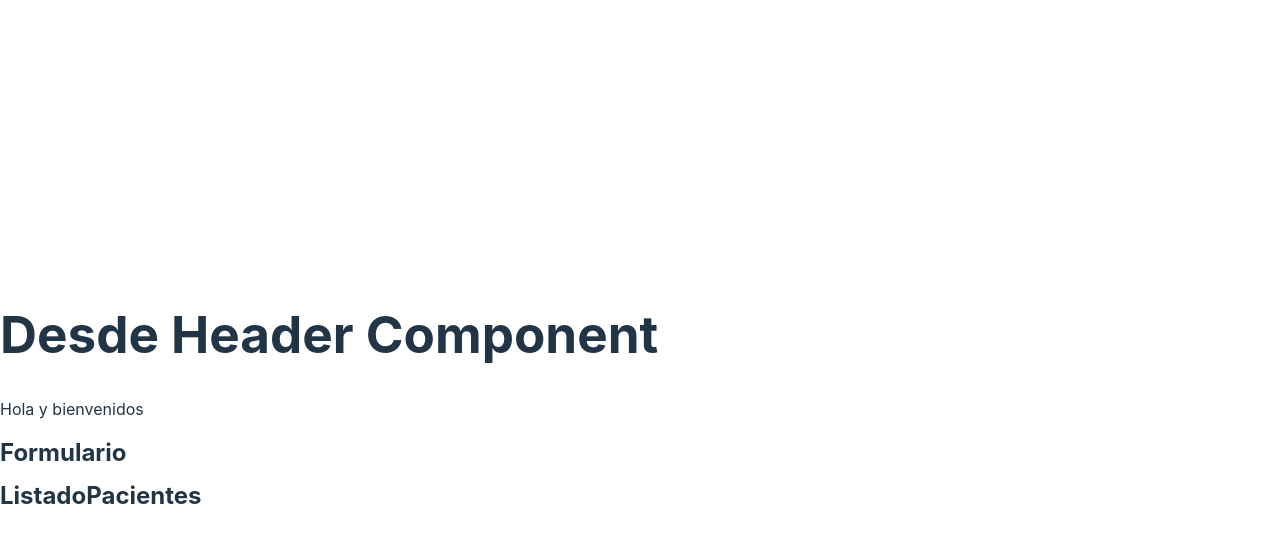
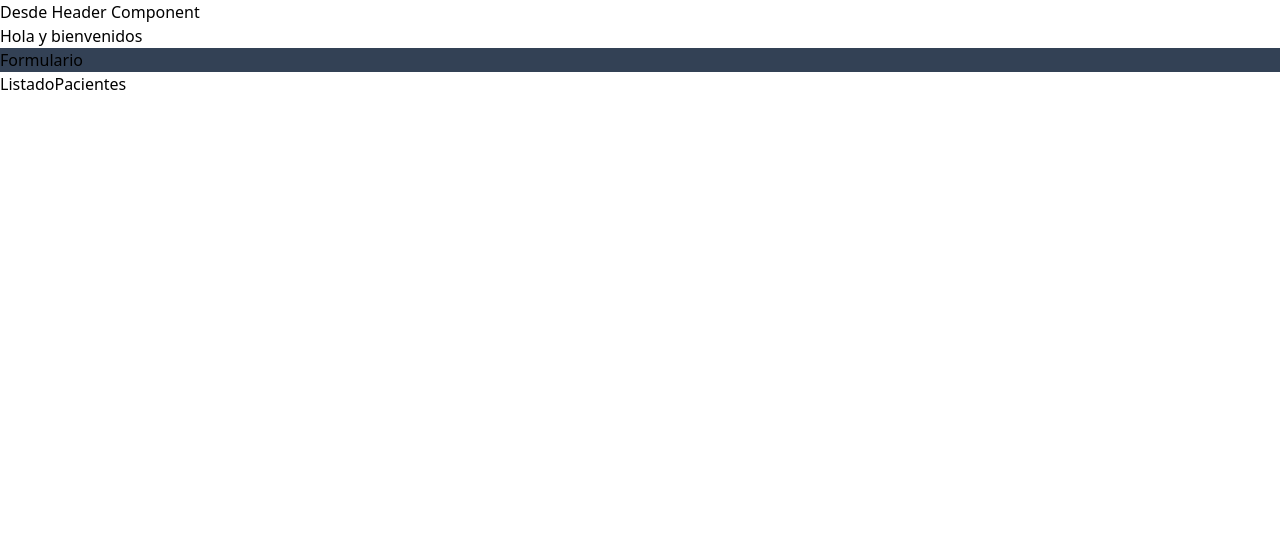
Before and after one commit to Luis-Salinas-SD/citas, a React (Vite) app: page / in a window 1280 px wide. Shown: the top 542 px of the page. Built offline with nearby package versions, Linux system fonts and the light colour scheme.

Commit message:
Instalacion de Tailwind finalizada

```diff
--- a/src/components/Formulario.jsx
+++ b/src/components/Formulario.jsx
@@ -2,7 +2,7 @@ import React from 'react'
 
 const Formulario = () => {
   return (
-    <div>
+    <div className='bg-slate-700'>
       <h2>Formulario</h2>
     </div>
   )
--- a/src/index.css
+++ b/src/index.css
@@ -1,3 +1,8 @@
+@tailwind base;
+@tailwind components;
+@tailwind utilities;
+
+/*
 :root {
   font-family: Inter, Avenir, Helvetica, Arial, sans-serif;
   font-size: 16px;
@@ -68,3 +73,4 @@ button:focus-visible {
     background-color: #f9f9f9;
   }
 }
+ */
--- a/tailwind.config.cjs
+++ b/tailwind.config.cjs
@@ -1,6 +1,8 @@
 /** @type {import('tailwindcss').Config} */
 module.exports = {
-  content: [],
+  content: [
+    "./src/**/*.{js,jsx,ts,tsx}",
+  ],
   theme: {
     extend: {},
   },
```
